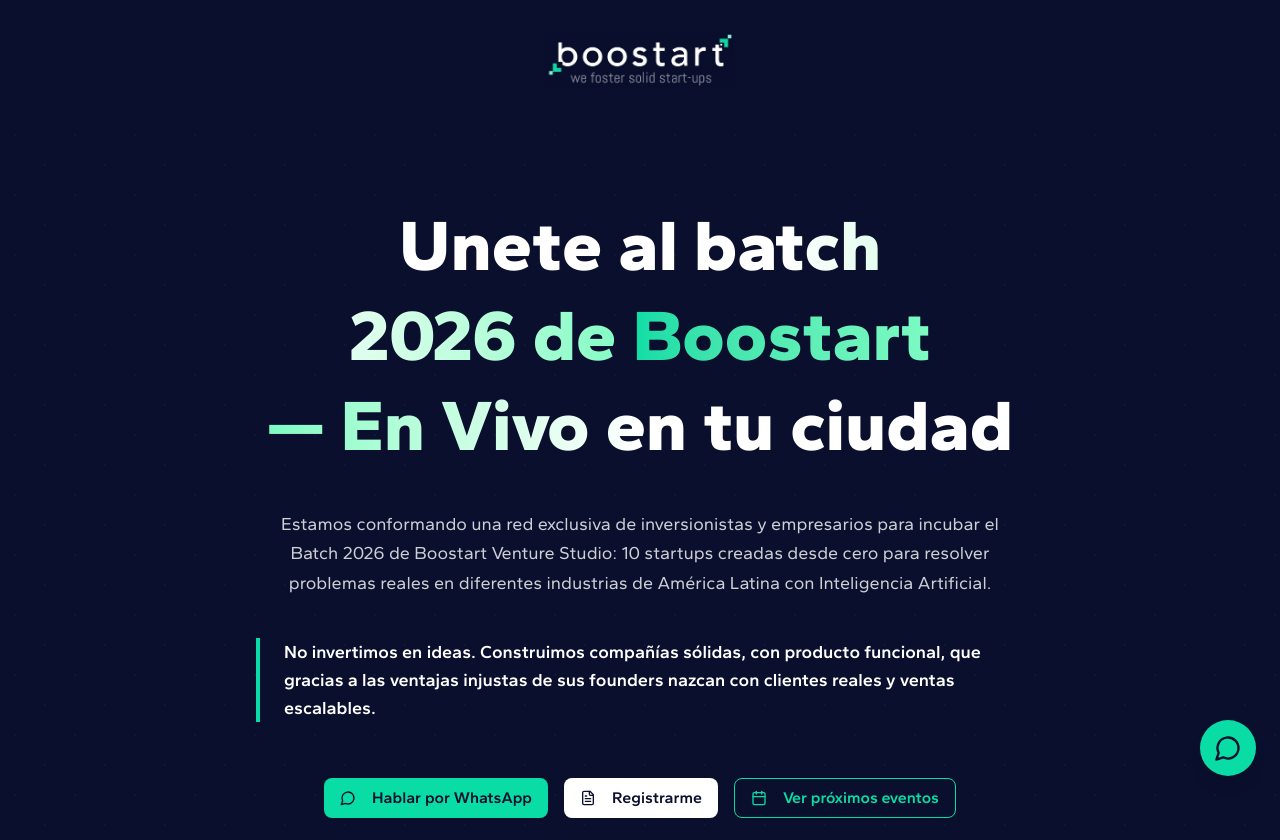
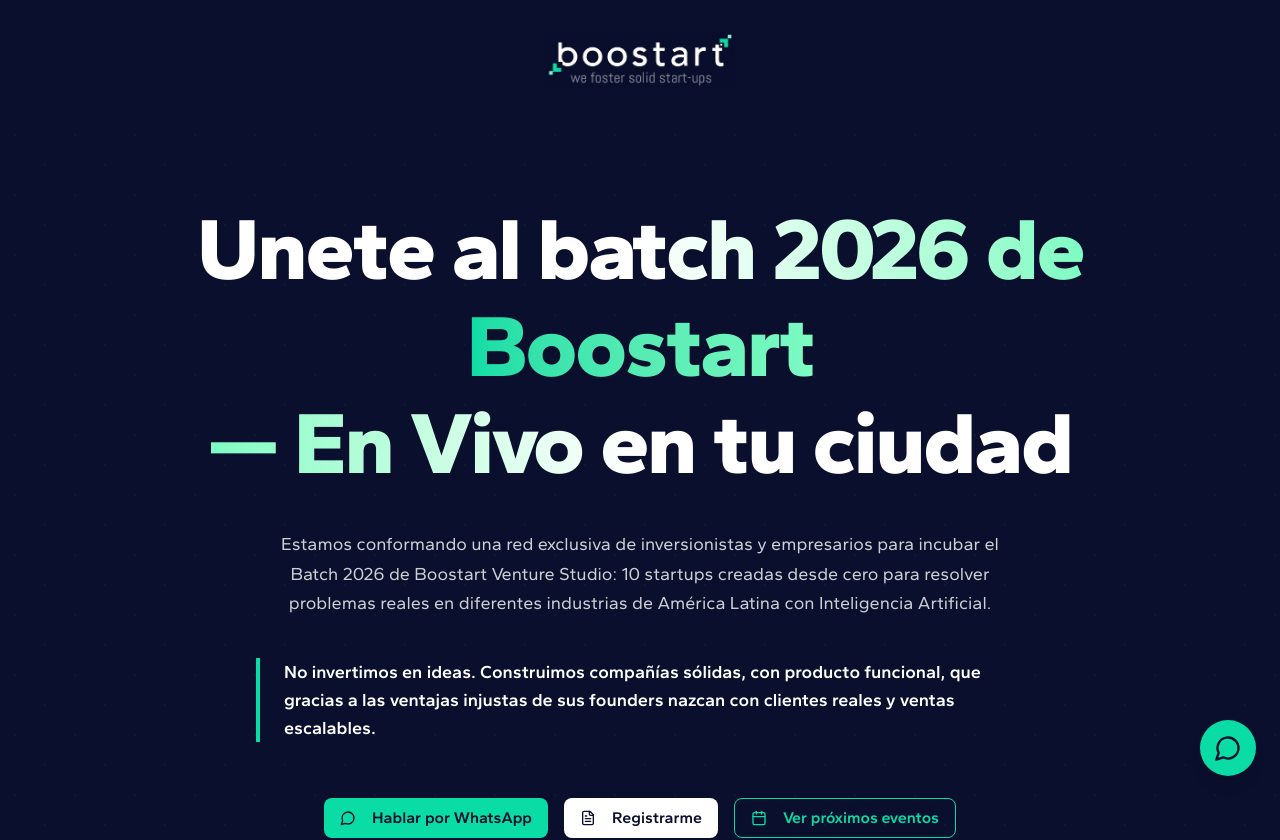
Before and after one commit to edwardneira-lab/v0-landing1, a Next.js app: page / in a window 1280 px wide. Shown: the top 840 px of the page. Built offline with nearby package versions, Linux system fonts and the light colour scheme.

Commit message:
style: expand headline width and size
Remove 'max-w-4xl' from headline and increase font size
for full-page width display.

```diff
--- a/components/landing/hero.tsx
+++ b/components/landing/hero.tsx
@@ -28,10 +28,8 @@ export function Hero() {
         </div>
 
         <div className="relative max-w-7xl mx-auto px-6 sm:px-8 lg:px-8">
-          <div className="text-center max-w-4xl mx-auto">
-
-          {/* Headline */}
-          <h1 className="text-4xl sm:text-6xl lg:text-7xl font-extrabold mb-8 sm:mb-10 text-balance leading-tight">
+          {/* Headline - full width */}
+          <h1 className="text-center text-4xl sm:text-6xl md:text-7xl lg:text-8xl xl:text-[5.5rem] font-extrabold mb-8 sm:mb-10 leading-[1.1] tracking-tight">
             <span className="bg-gradient-to-r from-white via-white to-[#7DFBC3] bg-clip-text text-transparent">
               {'Unete al batch 2026 de '}
             </span>
@@ -40,9 +38,11 @@ export function Hero() {
             </span>
             <br />
             <span className="bg-gradient-to-r from-[#7DFBC3] via-white to-white bg-clip-text text-transparent">
-              {' \u2014 En Vivo en tu ciudad'}
+              {'\u2014 En Vivo en tu ciudad'}
             </span>
           </h1>
+
+          <div className="text-center max-w-4xl mx-auto">
 
           {/* Description */}
           <p className="text-white/80 text-base sm:text-lg mb-8 sm:mb-10 max-w-3xl mx-auto leading-relaxed">
```
